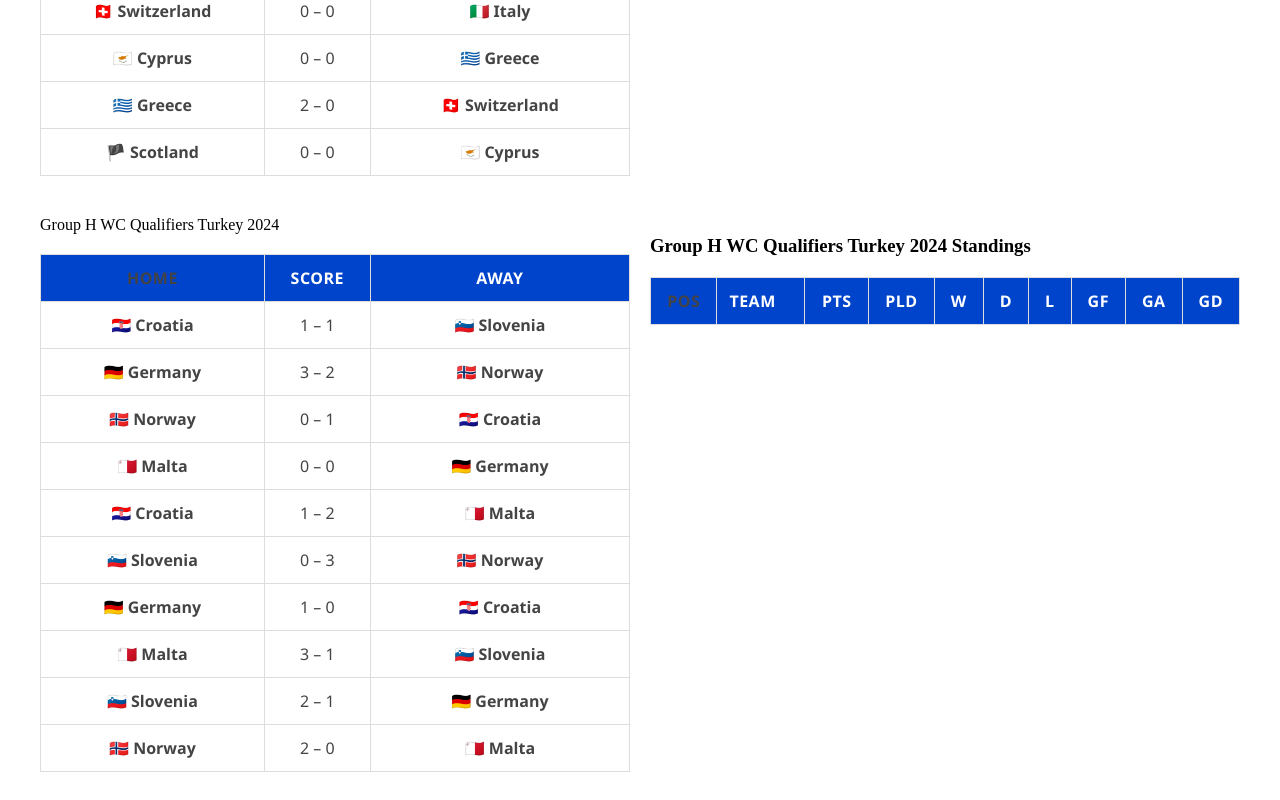
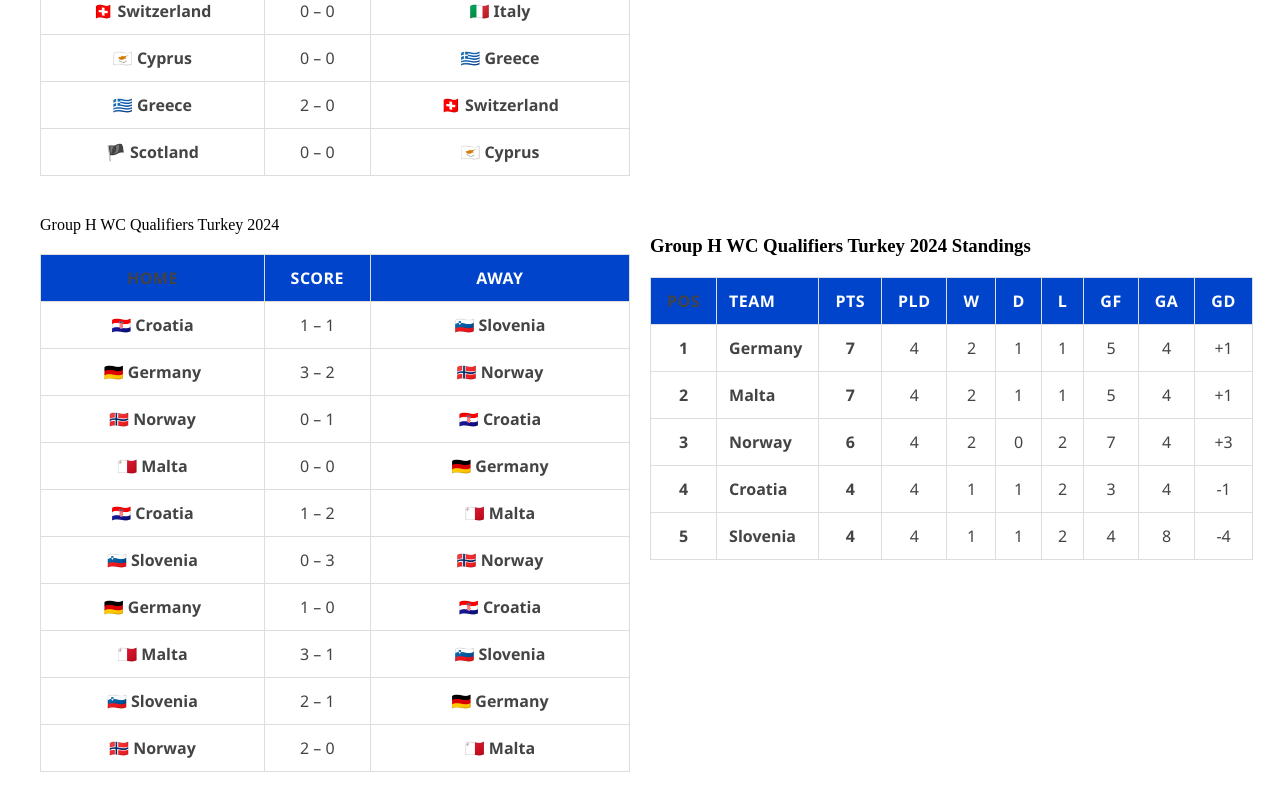
Before and after one commit to MarcusMachado15/whoisgonnawin-clean, a Next.js app: page / in a window 1280 px wide. Shown: the part 8912-9712 px from the top of the page. Built offline with nearby package versions, Linux system fonts and the light colour scheme.

Commit message:
🔧 Atualiza Group C e corrige rota /worldcup2025

```diff
--- a/app/page.tsx
+++ b/app/page.tsx
@@ -336,6 +336,13 @@ const groupStandingsEurope: Record<string, Standing[]> = {
     { pos: 3, team: 'Greece',      played: 4, won: 1, draw: 2, lost: 1, gf:  3, ga: 2,  gd: +1, pts:  5 },
     { pos: 4, team: 'Scotland',    played: 4, won: 1, draw: 2, lost: 1, gf:  1, ga: 2,  gd: -1, pts:  5 },
     { pos: 5, team: 'Switzerland', played: 4, won: 0, draw: 1, lost: 3, gf:  0, ga: 4,  gd: -4, pts:  1 },
+  ],
+  'Group H WC Qualifiers Turkey 2024': [
+    { pos: 1, team: 'Germany',    played: 4, won: 2, draw: 1, lost: 1, gf:  5, ga:  4, gd: +1, pts:  7 },
+    { pos: 2, team: 'Malta',      played: 4, won: 2, draw: 1, lost: 1, gf:  5, ga:  4, gd: +1, pts:  7 },
+    { pos: 3, team: 'Norway',     played: 4, won: 2, draw: 0, lost: 2, gf:  7, ga:  4, gd: +3, pts:  6 },
+    { pos: 4, team: 'Croatia',    played: 4, won: 1, draw: 1, lost: 2, gf:  3, ga:  4, gd: -1, pts:  4 },
+    { pos: 5, team: 'Slovenia',   played: 4, won: 1, draw: 1, lost: 2, gf:  4, ga:  8, gd: -4, pts:  4 },
   ],
 };
 
```
